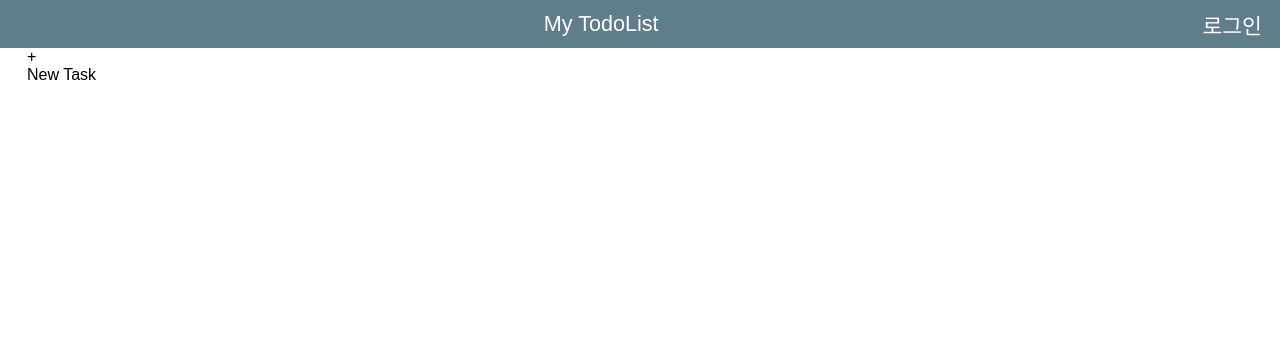
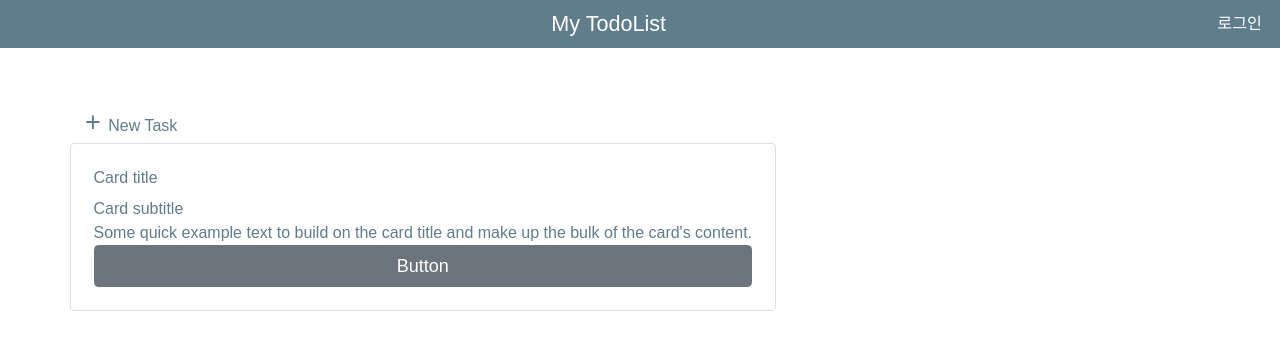
Before and after one commit to yohanpro/Todolist-ReactTs, a React (Create React App) app: page /home in a window 1280 px wide. Shown: the top 350 px of the page. Built offline with nearby package versions, Linux system fonts and the light colour scheme; a web font is replaced by a local one.

Commit message:
AddTask에 reactstrap grid 시스템 적용

```diff
--- a/package.json
+++ b/package.json
@@ -12,6 +12,7 @@
     "@types/react-dom": "^16.9.0",
     "@types/react-router-dom": "^5.1.5",
     "@types/reactstrap": "^8.5.0",
+    "bootstrap": "^4.5.2",
     "node-sass": "^4.14.1",
     "react": "^16.13.1",
     "react-dom": "^16.13.1",
--- a/src/App.tsx
+++ b/src/App.tsx
@@ -1,9 +1,9 @@
 import React from "react";
 import { Route, BrowserRouter } from "react-router-dom";
-import "./styles/index.scss";
-
 import Login from "src/pages/login";
 import Home from "src/pages/home";
+import "bootstrap/dist/css/bootstrap.min.css";
+import "./styles/index.scss";
 
 function App() {
   return (
--- a/src/components/AddTask/index.tsx
+++ b/src/components/AddTask/index.tsx
@@ -1,12 +1,36 @@
 import React from "react";
-import { Container, Row, Col } from "reactstrap";
+import {
+  Container,
+  Row,
+  Col,
+  CardTitle,
+  Card,
+  CardBody,
+  CardSubtitle,
+  CardText,
+  Button,
+} from "reactstrap";
 
 const AddTask: React.FC = () => {
   return (
-    <Container>
+    <Container className="container__addTask">
+      <Row className="mt-5 align-items-center">
+        <Col xs="4">
+          <span>+ </span> New Task
+        </Col>
+      </Row>
       <Row>
-        <Col xs="3">+</Col>
-        <Col xs="auto">New Task</Col>
+        <Card>
+          <CardBody>
+            <CardTitle>Card title</CardTitle>
+            <CardSubtitle>Card subtitle</CardSubtitle>
+            <CardText>
+              Some quick example text to build on the card title and make up the
+              bulk of the card's content.
+            </CardText>
+            <Button className="btn-block">Button</Button>
+          </CardBody>
+        </Card>
       </Row>
     </Container>
   );
--- a/src/styles/header.scss
+++ b/src/styles/header.scss
@@ -18,5 +18,6 @@
   }
   & > .login {
     padding-right: 1rem;
+    font-size: 0.9rem;
   }
 }
--- a/src/styles/home.scss
+++ b/src/styles/home.scss
@@ -10,4 +10,10 @@
     margin-top: 6vh;
     padding: 0 1.5rem;
   }
+  & .container__addTask {
+    color: #607d8b;
+    & > .row span {
+      font-size: 1.5rem;
+    }
+  }
 }
```
Also changed, not shown: 1 other file (tests, documents, lock files or other folders).
